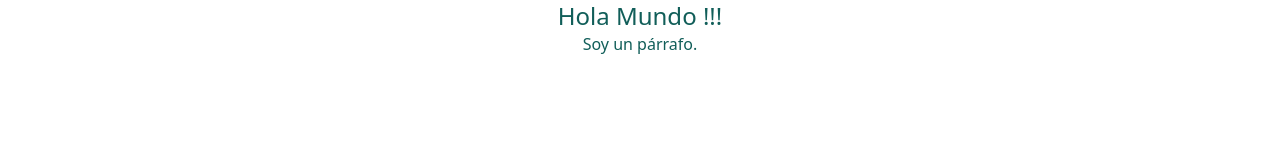
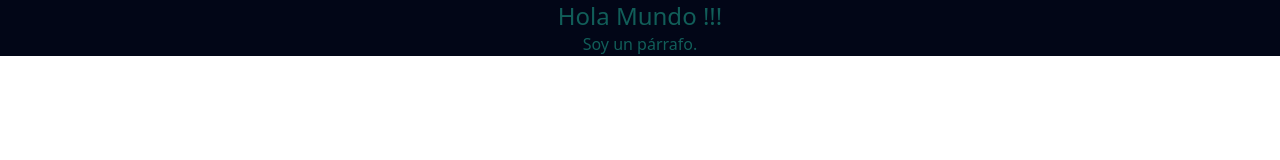
Before and after one commit to Alan-Mendoza/learning-tailwindcss, a website: page src/index.html in a window 1280 px wide. Drawn offline with Linux system fonts and the light colour scheme.

Commit message:
Video 6 aprendiendo a personalizar colores con bg y text, ademas dar una opcacidad al color

```diff
--- a/src/index.html
+++ b/src/index.html
@@ -8,7 +8,9 @@
     <title>Instalación</title>
 </head>
 <body>
-    <div class="text-center text-teal-800">
+    <!-- <div class="text-center text-indigo-100 bg-[darkblue]"> -->
+    <!-- <div class="text-center text-indigo-100/80 bg-slate-950/50"> -->
+    <div class="text-center text-teal-800 bg-slate-950">
         <!-- <h1 class="text-2xl text-cyan-500 text-[50px]">Hola Mundo !!!</h1> -->
         <h1 class="text-2xl">Hola Mundo !!!</h1>
         <p>Soy un párrafo.</p>
```
Also changed, not shown: src/css/estilos.css.
